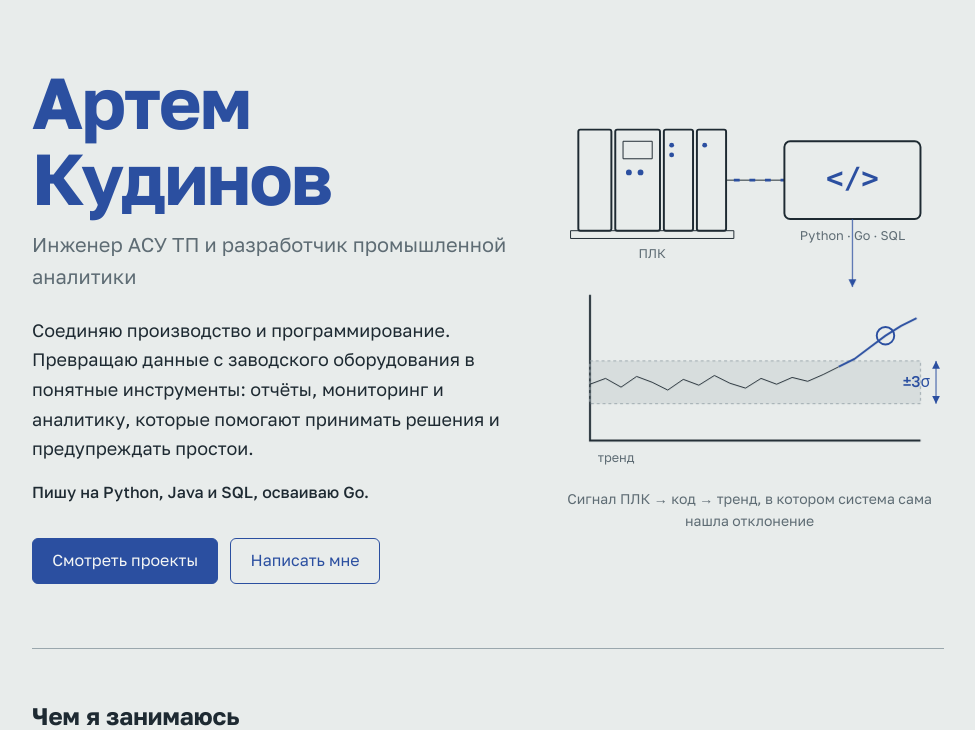
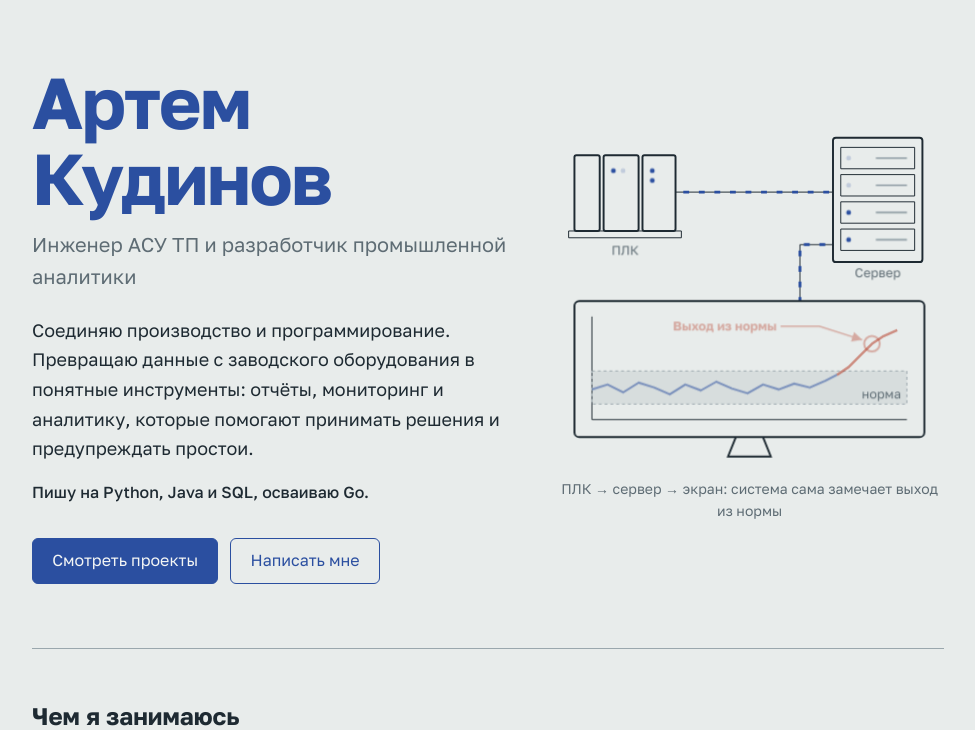
Before and after one commit to KudinovArtemilus/portfolio-django, a Django app: page / in a window 1280 px wide. Shown: the part 88-818 px from the top of the page, without its empty margins (152-1127 px from the left). Run offline with Django 5.2, Linux system fonts and the light colour scheme.

Commit message:
feat(home): animated PLC-server-PC drawing with alarm callout

```diff
--- a/static/css/style.css
+++ b/static/css/style.css
@@ -1729,21 +1729,23 @@ nav a {
 }
 
 
-/* Рисунок на главной: ПЛК → код → тренд */
+/* Рисунок на главной: ПЛК → сервер → ПК */
+.hero-drawing {
+    --alarm: #b8432f;
+}
+
 .hero-label {
     fill: var(--muted);
     font-size: 13px;
 }
 
-.hero-code {
-    fill: var(--accent);
-    font-family: ui-monospace, "Cascadia Code", Consolas, monospace;
-    font-size: 30px;
-    font-weight: 700;
-}
-
 .hero-led {
     fill: var(--accent);
+}
+
+.hero-slot {
+    stroke: var(--line);
+    stroke-width: 2;
 }
 
 .hero-band {
@@ -1761,22 +1763,95 @@ nav a {
     animation: hero-flow 1.2s linear infinite;
 }
 
-.hero-out {
-    stroke: var(--accent);
-}
-
-.hero-alarm {
+/* Тренд рисуется заново каждые 7 секунд */
+.hero-trend {
     fill: none;
     stroke: var(--accent);
     stroke-width: 2;
+    stroke-linejoin: round;
+    stroke-dasharray: 1;
+    stroke-dashoffset: 1;
+    animation: hero-trend 7s linear infinite;
+}
+
+.hero-trend-out {
+    stroke: var(--alarm);
+    stroke-width: 2.5;
+    animation-name: hero-trend-out;
+}
+
+.hero-callout {
+    opacity: 0;
+    animation: hero-callout 7s ease-out infinite;
+}
+
+.hero-alarm {
+    fill: none;
+    stroke: var(--alarm);
+    stroke-width: 2;
+}
+
+.hero-alarm-line {
+    fill: none;
+    stroke: var(--alarm);
+    stroke-width: 1.5;
+}
+
+.hero-alarm-head,
+.hero-alarm-text {
+    fill: var(--alarm);
+}
+
+.hero-alarm-text {
+    font-size: 13px;
+    font-weight: 700;
+}
+
+.hero-blink {
+    animation: hero-blink 1.2s steps(2, jump-none) infinite;
 }
 
 @keyframes hero-flow {
     to { stroke-dashoffset: -16; }
 }
 
+@keyframes hero-trend {
+    0%   { stroke-dashoffset: 1; opacity: 1; }
+    50%  { stroke-dashoffset: 0; }
+    90%  { stroke-dashoffset: 0; opacity: 1; }
+    100% { stroke-dashoffset: 0; opacity: 0; }
+}
+
+@keyframes hero-trend-out {
+    0%, 50% { stroke-dashoffset: 1; opacity: 1; }
+    65%  { stroke-dashoffset: 0; }
+    90%  { stroke-dashoffset: 0; opacity: 1; }
+    100% { stroke-dashoffset: 0; opacity: 0; }
+}
+
+@keyframes hero-callout {
+    0%, 63% { opacity: 0; }
+    68%, 90% { opacity: 1; }
+    100% { opacity: 0; }
+}
+
+@keyframes hero-blink {
+    50% { opacity: 0.2; }
+}
+
 @media (prefers-reduced-motion: reduce) {
-    .hero-flow {
+    .hero-flow,
+    .hero-blink {
         animation: none;
     }
-}
+
+    .hero-trend {
+        animation: none;
+        stroke-dashoffset: 0;
+    }
+
+    .hero-callout {
+        animation: none;
+        opacity: 1;
+    }
+}
--- a/templates/pages/home.html
+++ b/templates/pages/home.html
@@ -30,63 +30,77 @@
             </div>
         </div>
 
-                <figure class="hero-drawing">
-            <svg viewBox="0 30 400 370" role="img" aria-labelledby="hero-title">
-                <title id="hero-title">Схема: контроллер передаёт сигналы в программу, программа строит тренд и находит отклонение</title>
+                       <figure class="hero-drawing">
+            <svg viewBox="0 10 400 350" role="img" aria-labelledby="hero-title">
+                <title id="hero-title">Схема: контроллер передаёт данные на сервер, на мониторе строится тренд, система отмечает выход из нормы</title>
                 <defs>
                     <marker id="arrow" viewBox="0 0 10 10" refX="10" refY="5"
                             markerWidth="8" markerHeight="8" orient="auto-start-reverse">
                         <path d="M0 0 L10 5 L0 10 z" class="arrow-head"/>
                     </marker>
+                    <marker id="alarm-arrow" viewBox="0 0 10 10" refX="10" refY="5"
+                            markerWidth="7" markerHeight="7" orient="auto">
+                        <path d="M0 0 L10 5 L0 10 z" class="hero-alarm-head"/>
+                    </marker>
                 </defs>
 
-                <!-- Контроллер: профильная шина и модули -->
-                <rect class="wheel-part wheel-thin" x="16" y="148" width="168" height="8" pathLength="1"/>
-                <rect class="wheel-part" x="24" y="44" width="34" height="104" rx="2" pathLength="1"/>
-                <rect class="wheel-part" x="62" y="44" width="46" height="104" rx="2" pathLength="1" style="animation-delay: .15s"/>
-                <rect class="wheel-part" x="112" y="44" width="30" height="104" rx="2" pathLength="1" style="animation-delay: .3s"/>
-                <rect class="wheel-part" x="146" y="44" width="30" height="104" rx="2" pathLength="1" style="animation-delay: .45s"/>
-                <rect class="wheel-part wheel-thin" x="70" y="56" width="30" height="18" pathLength="1" style="animation-delay: .6s"/>
+                <!-- ПЛК: шина и модули -->
+                <rect class="wheel-part wheel-thin" x="14" y="118" width="116" height="7" pathLength="1"/>
+                <rect class="wheel-part" x="20" y="40" width="26" height="78" rx="2" pathLength="1"/>
+                <rect class="wheel-part" x="50" y="40" width="36" height="78" rx="2" pathLength="1" style="animation-delay: .1s"/>
+                <rect class="wheel-part" x="90" y="40" width="34" height="78" rx="2" pathLength="1" style="animation-delay: .2s"/>
                 <g class="dimension-group">
-                    <circle class="hero-led" cx="76" cy="88" r="3"/>
-                    <circle class="hero-led" cx="88" cy="88" r="3"/>
-                    <circle class="hero-led" cx="120" cy="60" r="2.5"/>
-                    <circle class="hero-led" cx="120" cy="70" r="2.5"/>
-                    <circle class="hero-led" cx="154" cy="60" r="2.5"/>
-                    <text class="hero-label" x="100" y="176" text-anchor="middle">ПЛК</text>
+                    <circle class="hero-led" cx="60" cy="56" r="2.5"/>
+                    <circle class="hero-led hero-blink" cx="70" cy="56" r="2.5"/>
+                    <circle class="hero-led hero-blink" cx="100" cy="56" r="2.5" style="animation-delay: .4s"/>
+                    <circle class="hero-led" cx="100" cy="66" r="2.5"/>
+                    <text class="hero-label" x="72" y="143" text-anchor="middle">ПЛК</text>
                 </g>
 
-                <!-- Сигнал в программу -->
-                <path class="wheel-part wheel-thin" d="M176 96 H236" pathLength="1" style="animation-delay: .7s"/>
-                <path class="hero-flow" d="M176 96 H236"/>
+                <!-- Данные ПЛК → сервер -->
+                <path class="wheel-part wheel-thin" d="M124 78 H286" pathLength="1" style="animation-delay: .4s"/>
+                <path class="hero-flow" d="M124 78 H286"/>
 
-                <!-- Программа -->
-                <rect class="wheel-part" x="236" y="56" width="140" height="80" rx="6" pathLength="1" style="animation-delay: .8s"/>
+                <!-- Серверная стойка -->
+                <rect class="wheel-part" x="286" y="22" width="92" height="128" rx="3" pathLength="1" style="animation-delay: .5s"/>
+                <rect class="wheel-part wheel-thin" x="294" y="32" width="76" height="22" pathLength="1" style="animation-delay: .6s"/>
+                <rect class="wheel-part wheel-thin" x="294" y="60" width="76" height="22" pathLength="1" style="animation-delay: .65s"/>
+                <rect class="wheel-part wheel-thin" x="294" y="88" width="76" height="22" pathLength="1" style="animation-delay: .7s"/>
+                <rect class="wheel-part wheel-thin" x="294" y="116" width="76" height="22" pathLength="1" style="animation-delay: .75s"/>
                 <g class="dimension-group">
-                    <text class="hero-code" x="306" y="104" text-anchor="middle">&lt;/&gt;</text>
-                    <text class="hero-label" x="306" y="158" text-anchor="middle">Python · Go · SQL</text>
+                    <circle class="hero-led hero-blink" cx="302" cy="43" r="2.5"/>
+                    <circle class="hero-led hero-blink" cx="302" cy="71" r="2.5" style="animation-delay: .3s"/>
+                    <circle class="hero-led hero-blink" cx="302" cy="99" r="2.5" style="animation-delay: .6s"/>
+                    <circle class="hero-led hero-blink" cx="302" cy="127" r="2.5" style="animation-delay: .9s"/>
+                    <path class="hero-slot" d="M330 43 H362 M330 71 H362 M330 99 H362 M330 127 H362"/>
+                    <text class="hero-label" x="332" y="166" text-anchor="middle">Сервер</text>
                 </g>
 
-                <!-- Данные в тренд -->
-                <path class="dimension" d="M306 136 V206" marker-end="url(#arrow)"/>
+                <!-- Данные сервер → ПК -->
+                <path class="wheel-part wheel-thin" d="M286 132 H252 V190" pathLength="1" style="animation-delay: .8s"/>
+                <path class="hero-flow" d="M286 132 H252 V190"/>
 
-                <!-- Тренд: оси, коридор нормы, сигнал -->
-                <path class="wheel-part" d="M36 214 V364 H376" pathLength="1" style="animation-delay: 1s"/>
-                <rect class="hero-band" x="36" y="282" width="340" height="44"/>
-                <polyline class="wheel-part wheel-thin" pathLength="1" style="animation-delay: 1.2s"
-                          points="36,306 52,300 68,309 84,298 100,304 116,312 132,301 148,307 164,297 180,305 196,310 212,300 228,306 244,299 260,303 276,296 292,288"/>
-                <polyline class="wheel-part hero-out" pathLength="1" style="animation-delay: 1.6s"
-                          points="292,288 308,280 324,268 340,256 356,246 372,238"/>
+                <!-- Монитор ПК -->
+                <rect class="wheel-part" x="20" y="190" width="360" height="140" rx="5" pathLength="1" style="animation-delay: .9s"/>
+                <path class="wheel-part" d="M186 330 L178 350 H222 L214 330" pathLength="1" style="animation-delay: 1s"/>
 
+                <!-- Тренд на экране -->
+                <path class="wheel-part wheel-thin" d="M38 206 V312 H362" pathLength="1" style="animation-delay: 1.1s"/>
+                <rect class="hero-band" x="38" y="262" width="324" height="34"/>
                 <g class="dimension-group">
-                    <circle class="hero-alarm" cx="340" cy="256" r="9"/>
-                    <line class="dimension" x1="392" y1="282" x2="392" y2="326"
-                          marker-start="url(#arrow)" marker-end="url(#arrow)"/>
-                    <text class="dimension-text" x="386" y="309" text-anchor="end">±3σ</text>
-                    <text class="hero-label" x="44" y="386">тренд</text>
+                    <polyline class="hero-trend" pathLength="1"
+                              points="38,281 54,276 70,284 86,274 102,279 118,286 134,276 150,282 166,273 182,280 198,285 214,276 230,281 246,275 262,279 278,272 290,266"/>
+                    <polyline class="hero-trend hero-trend-out" pathLength="1"
+                              points="290,266 302,258 314,246 326,234 338,226 352,220"/>
+                    <g class="hero-callout">
+                        <circle class="hero-alarm" cx="326" cy="234" r="8"/>
+                        <path class="hero-alarm-line" d="M232 216 H272 L316 230" marker-end="url(#alarm-arrow)"/>
+                        <text class="hero-alarm-text" x="228" y="220" text-anchor="end">Выход из нормы</text>
+                    </g>
+                    <text class="hero-label" x="356" y="290" text-anchor="end">норма</text>
                 </g>
             </svg>
-            <figcaption>Сигнал ПЛК → код → тренд, в котором система сама нашла отклонение</figcaption>
+            <figcaption>ПЛК → сервер → экран: система сама замечает выход из нормы</figcaption>
         </figure>
     </section>
 
```
